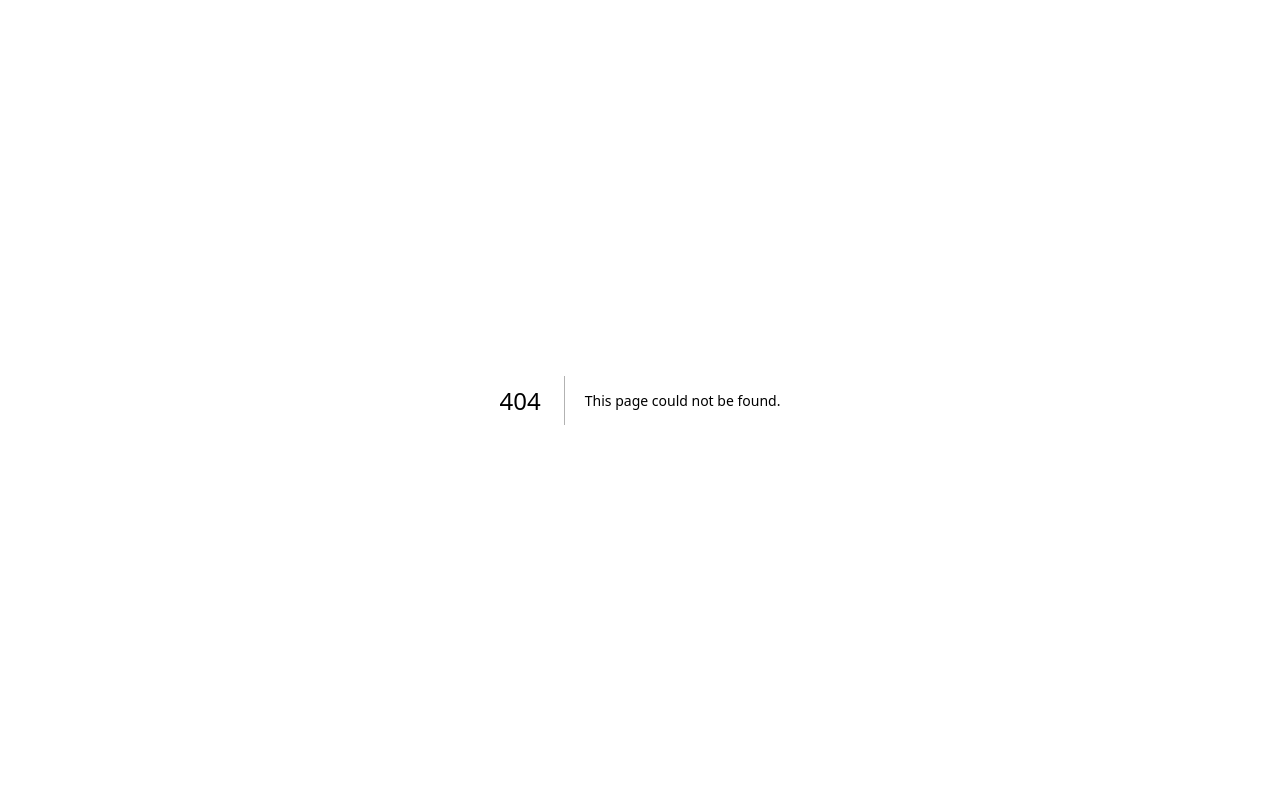
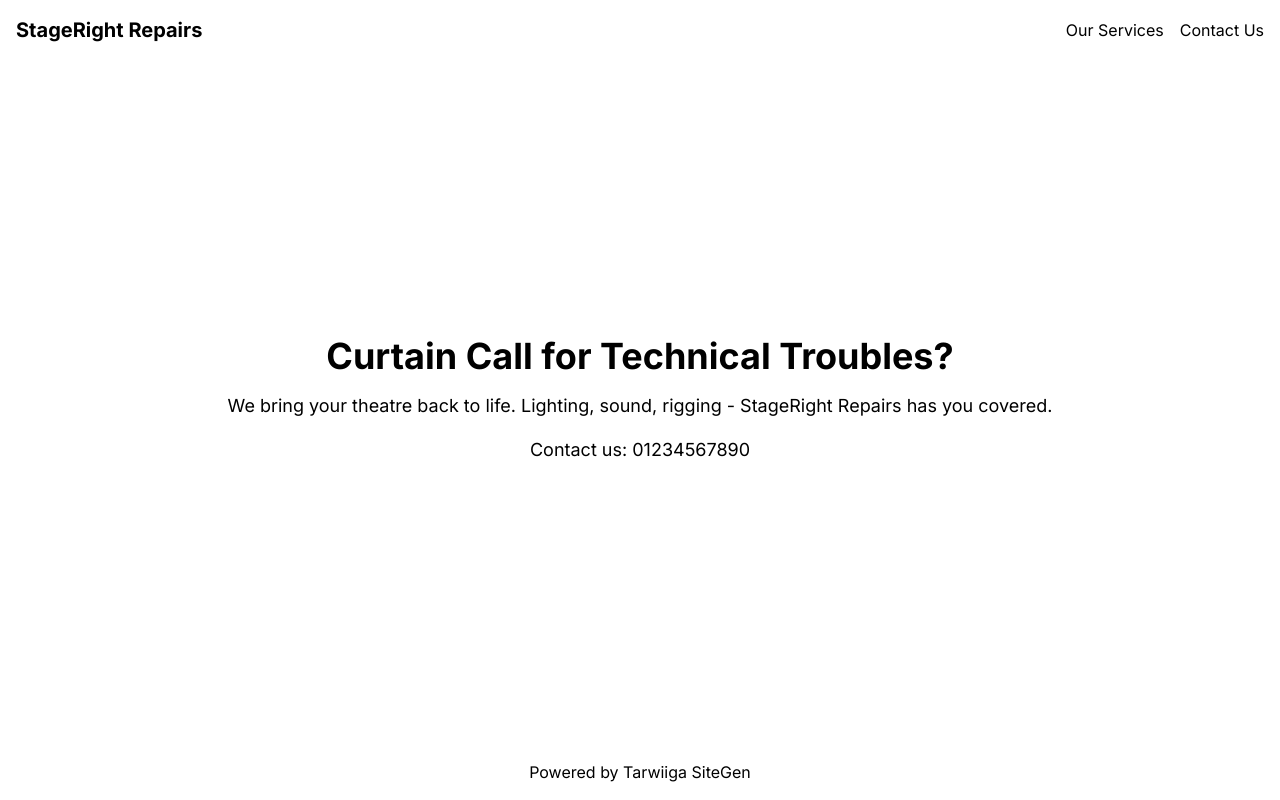
Before and after one commit to tarwiiga/tarwiiga_sites, a Next.js app: page /stageright in a window 1280 px wide. Before the commit this address had no page. Built offline with nearby package versions, Linux system fonts and the light colour scheme.

Commit message:
Deployed StageRight Repairs to https://sites.tarwiiga.com/stageright

```diff
--- /dev/null
+++ b/src/app/stageright/contact/page.tsx
@@ -0,0 +1,14 @@
+import Header from "@/elements/Header";
+import Hero from "@/elements/Hero";
+import Footer from "@/elements/Footer";
+import {home_page, page1, page2} from "../data";
+
+export default function Home() {
+  return (
+      <div>
+          <Header page={page2} home_page={home_page} page1={page1} page2={page2}/>
+          <Hero page={page2}/>
+          <Footer page={page2}/>
+      </div>
+  );
+}
--- /dev/null
+++ b/src/app/stageright/data.ts
@@ -0,0 +1,38 @@
+
+    import { PageType } from "@/utils/types";
+
+    export const page1: PageType = {
+        logoText: "StageRight Repairs",
+        title: "Our Services",
+        link: "/stageright/services",
+        headline: "From Dimmers to Drapes, We Fix It All",
+        description: "Explore our range of theatre repair services designed to keep your show running smoothly.",
+        phone_number: "01234567890",
+        bgColor: "#8B4513",
+        textColor: "#ffffff",
+        pages: [],
+    }
+
+    export const page2: PageType = {
+        logoText: "StageRight Repairs",
+        title: "Contact Us",
+        link: "/stageright/contact",
+        headline: "Request a Consultation",
+        description: "Don't let technical issues steal the show. Contact us today for a free quote.",
+        phone_number: "01234567890",
+        bgColor: "#000000",
+        textColor: "#ffffff",
+        pages: [],
+    }
+
+    export const home_page: PageType = {
+        logoText: "StageRight Repairs",
+        title: "Home",
+        link: "/stageright",
+        headline: "Curtain Call for Technical Troubles?",
+        description: "We bring your theatre back to life. Lighting, sound, rigging - StageRight Repairs has you covered.",
+        phone_number: "01234567890",
+        bgColor: "#000000",
+        textColor: "#ffffff",
+        pages: [page1, page2],
+    }
--- /dev/null
+++ b/src/app/stageright/page.tsx
@@ -0,0 +1,14 @@
+import Header from "@/elements/Header";
+import Hero from "@/elements/Hero";
+import Footer from "@/elements/Footer";
+import {home_page, page1, page2} from "./data";
+
+export default function Home() {
+    return (
+        <div>
+            <Header page={home_page} home_page={home_page} page1={page1} page2={page2}/>
+            <Hero page={home_page}/>
+            <Footer page={home_page}/>
+        </div>
+    );
+}
--- /dev/null
+++ b/src/app/stageright/services/page.tsx
@@ -0,0 +1,14 @@
+import Header from "@/elements/Header";
+import Hero from "@/elements/Hero";
+import Footer from "@/elements/Footer";
+import {home_page, page1, page2} from "../data";
+
+export default function Home() {
+  return (
+      <div>
+          <Header page={page1} home_page={home_page} page1={page1} page2={page2}/>
+          <Hero page={page1}/>
+          <Footer page={page1}/>
+      </div>
+  );
+}
```
